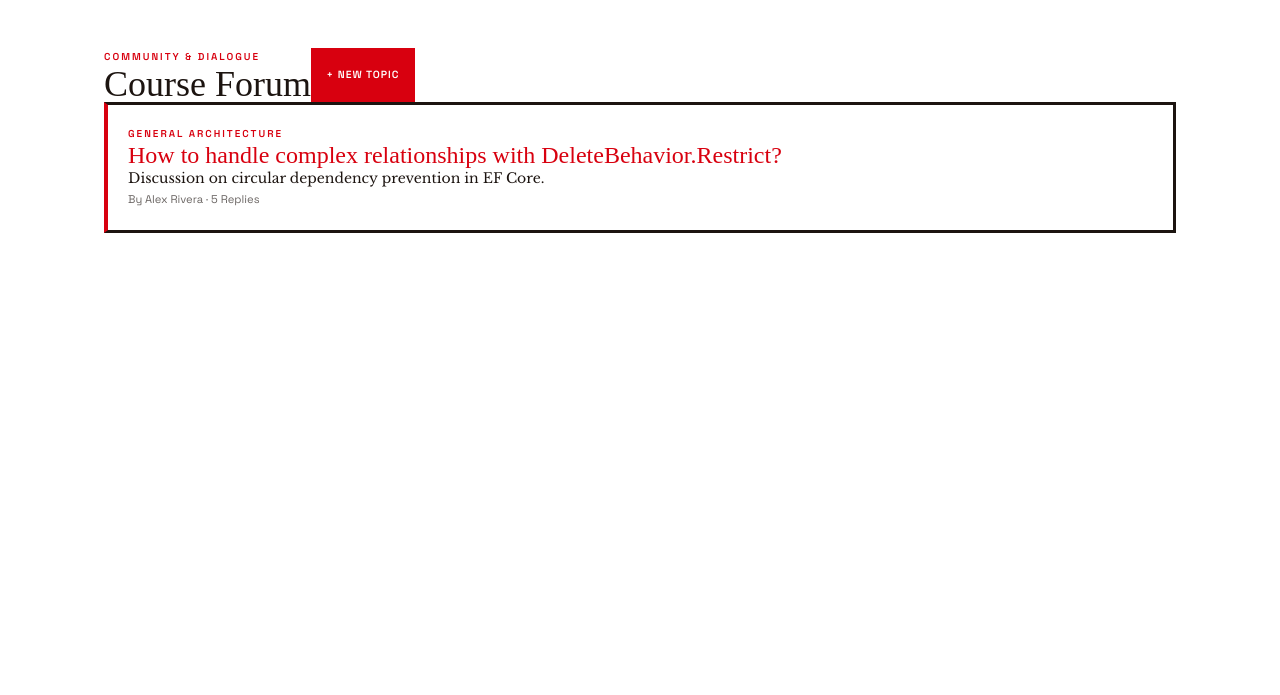
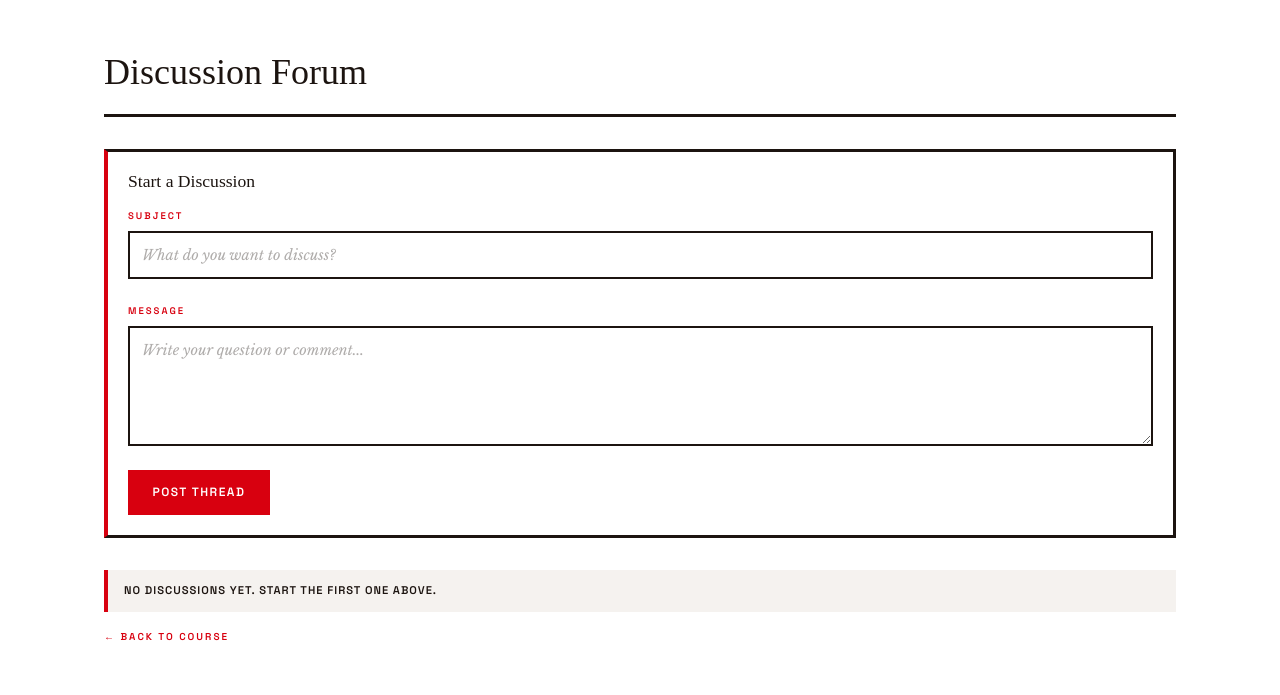
Before and after one commit to SUSHANK001-ops/pathforge, an ASP.NET Core app: template Views/Discussion/Index.cshtml in a window 1280 px wide. Shown: the part 60-755 px from the top of the page. Run offline with ASP.NET Core 8, Linux system fonts and the light colour scheme; the template is opened without the code that fills it, so the values that code supplies are empty; style sheets or scripts are compiled from the project's sources; some web fonts are replaced.

Commit message:
feat(discussion): add threaded course forum with replies and author/admin delete

```diff
--- a/Views/Discussion/Index.cshtml
+++ b/Views/Discussion/Index.cshtml
@@ -1,24 +1,69 @@
+@model IEnumerable<PathForge.Models.Entities.DiscussionPost>
 @{
-    ViewData["Title"] = "Discussions";
+    ViewData["Title"] = "Discussion — " + (ViewBag.Course as PathForge.Models.Entities.Course)?.Title;
+    Layout = "_Layout";
+    var course = ViewBag.Course as PathForge.Models.Entities.Course;
 }
 
-<div class="pf-page py-12">
-    <div class="flex justify-between items-end mb-8 border-b-[3px] border-[var(--dark)] pb-4">
-        <div>
-            <span class="pf-label mb-2">COMMUNITY & DIALOGUE</span>
-            <h1 class="pf-section-header">Course Forum</h1>
+<div class="pf-page" style="padding-top:3rem; padding-bottom:3rem;">
+
+  <div style="border-bottom:var(--border-outer); padding-bottom:1.5rem; margin-bottom:2rem;">
+    <span class="pf-label">@course?.Title</span>
+    <h1 class="pf-section-header" style="margin-top:0.4rem;">Discussion Forum</h1>
+  </div>
+
+  @* New thread form *@
+  <div class="pf-card pf-card--outlined" style="margin-bottom:2rem; padding:1.25rem;">
+    <h2 class="pf-card-title" style="font-size:1.1rem; margin-bottom:1rem;">
+      Start a Discussion
+    </h2>
+    <form asp-action="CreateThread" method="post">
+      @Html.AntiForgeryToken()
+      <input type="hidden" name="courseId" value="@course?.Id" />
+      <div class="pf-form-group">
+        <label class="pf-form-label">Subject</label>
+        <input type="text" name="title" class="pf-input" required
+               placeholder="What do you want to discuss?" />
+      </div>
+      <div class="pf-form-group">
+        <label class="pf-form-label">Message</label>
+        <textarea name="body" class="pf-input pf-textarea" required
+                  placeholder="Write your question or comment..."></textarea>
+      </div>
+      <button type="submit" class="pf-btn">Post Thread</button>
+    </form>
+  </div>
+
+  @* Thread list *@
+  @if (!Model.Any())
+  {
+    <div class="pf-alert">No discussions yet. Start the first one above.</div>
+  }
+  else
+  {
+    @foreach (var thread in Model)
+    {
+      <div class="pf-card pf-card--outlined" style="margin-bottom:0.75rem; padding:1rem 1.25rem;">
+        <div style="display:flex; justify-content:space-between; align-items:start;">
+          <div>
+            <a asp-action="Thread" asp-route-id="@thread.Id"
+               class="pf-card-title" style="font-size:1.05rem; color:var(--dark);
+               text-decoration:none; border-bottom:1px solid var(--red);">
+              @thread.Title
+            </a>
+            <p class="pf-body-cell" style="margin-top:0.25rem; opacity:0.6;">
+              By @thread.Author.FullName &nbsp;·&nbsp;
+              @thread.CreatedAt.ToString("dd MMM yyyy") &nbsp;·&nbsp;
+              @thread.Replies.Count @(thread.Replies.Count == 1 ? "reply" : "replies")
+            </p>
+          </div>
         </div>
-        <button class="pf-btn pf-btn--sm">+ New Topic</button>
-    </div>
+      </div>
+    }
+  }
 
-    <div class="space-y-4">
-        <div class="pf-card--outlined">
-            <span class="pf-label">GENERAL ARCHITECTURE</span>
-            <h3 class="pf-card-title my-1"><a href="/Discussion/Thread/1">How to handle complex relationships with DeleteBehavior.Restrict?</a></h3>
-            <p class="pf-body-cell">Discussion on circular dependency prevention in EF Core.</p>
-            <div class="pf-course-card__meta mt-3">
-                <span>By Alex Rivera</span> &middot; <span>5 Replies</span>
-            </div>
-        </div>
-    </div>
+  <a asp-controller="Course" asp-action="Details" asp-route-id="@course?.Id"
+     class="pf-label" style="text-decoration:none; display:inline-block; margin-top:1rem;">
+    ← Back to Course
+  </a>
 </div>
```
Also changed, not shown: Controllers/DiscussionController.cs (+107 -7 lines), Views/Discussion/Thread.cshtml (+59 -18 lines).
